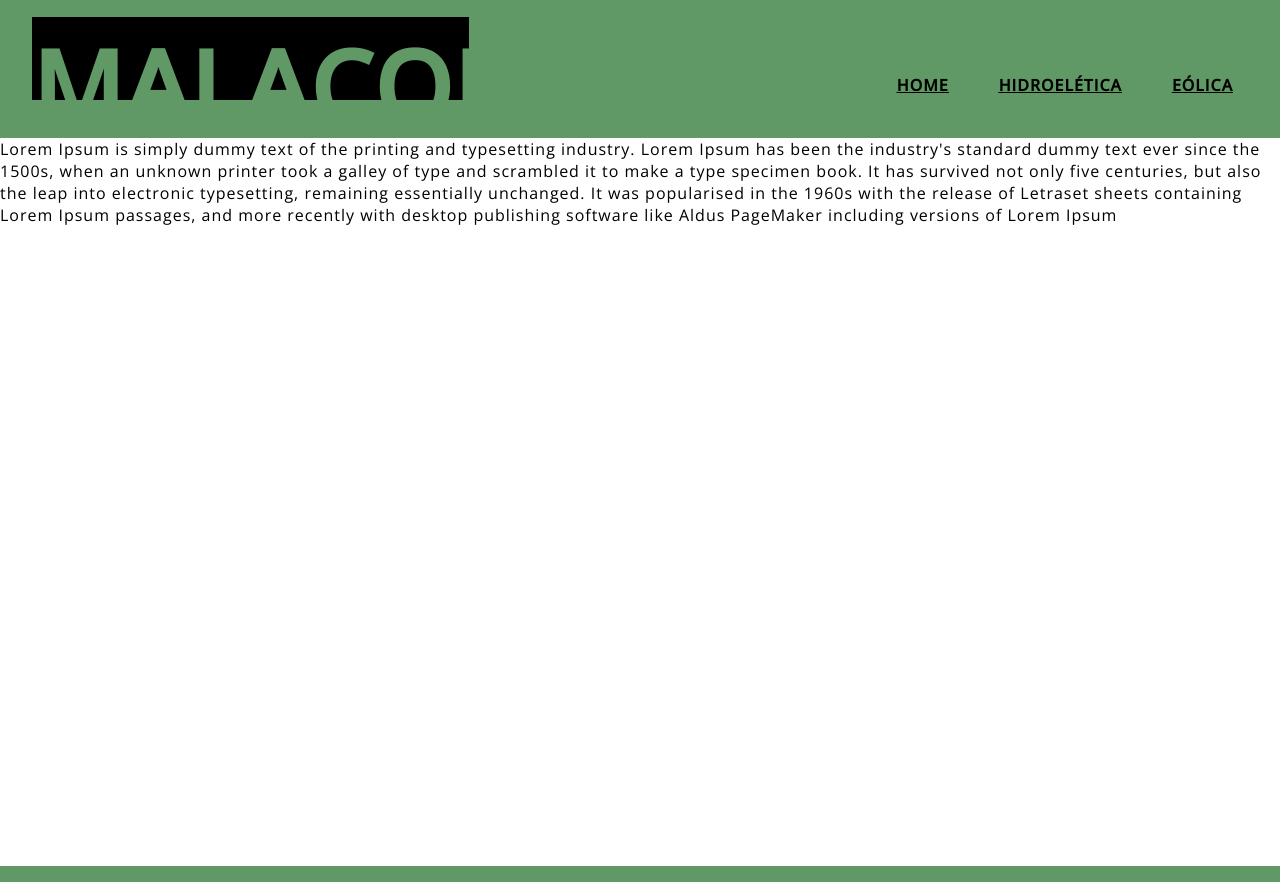
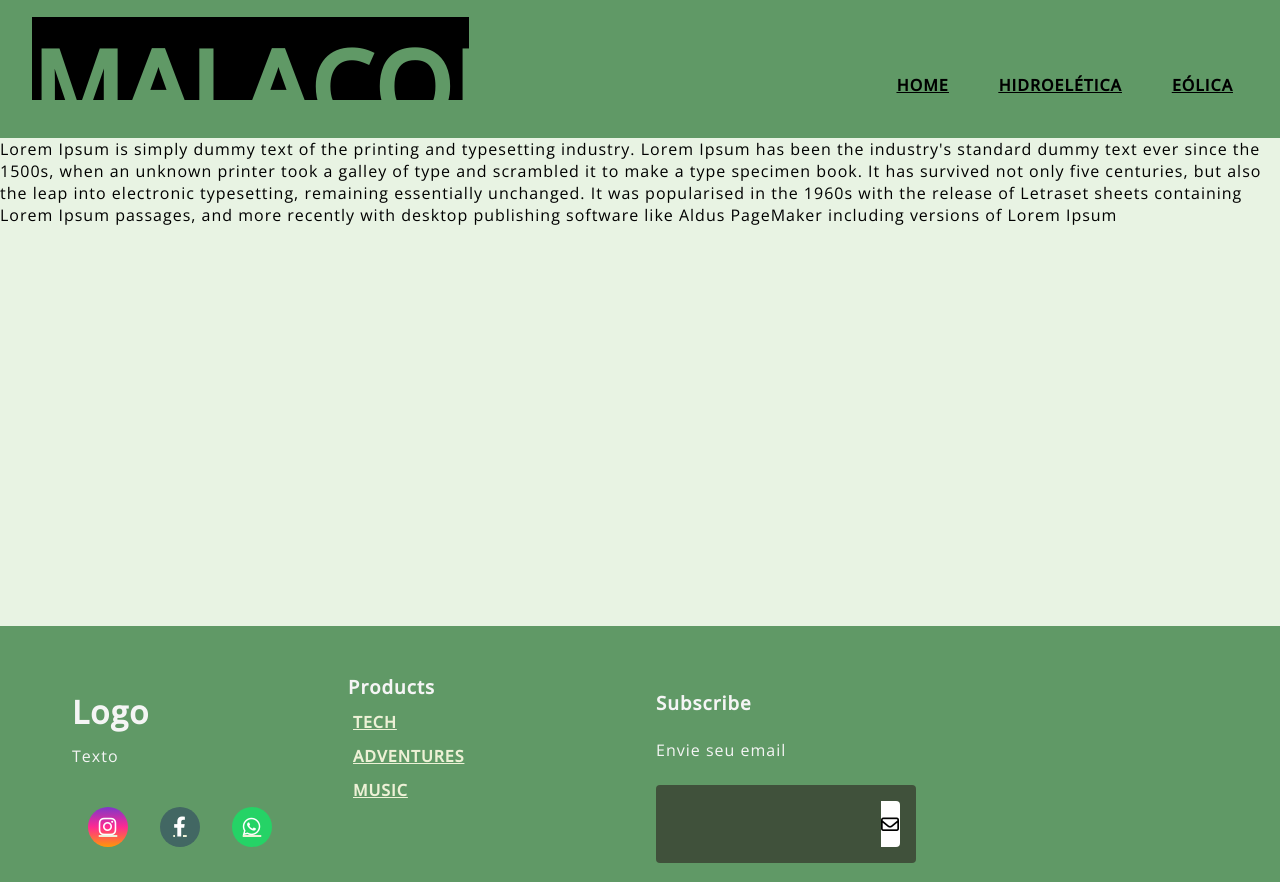
Before and after one commit to SnowSys/site-unip, a plain HTML site: page index.html in a window 1280 px wide. Shown: the top 882 px of the page. Drawn offline with nearby package versions, Linux system fonts and the light colour scheme; grey boxes are pictures that could not be loaded; a web font is replaced by a local one.

Commit message:
Correções do footer
Correção do tamanho do footer e do background-color do body

```diff
--- a/estilo.css
+++ b/estilo.css
@@ -9,7 +9,7 @@
 }
 
 main{
-    height: 80vh;
+    height: 50vh;
 }
 
 /* Configuração da fonte */
@@ -248,3 +248,9 @@ footer{
     color: #EDF1D6;
 
 }
+
+body {
+    height: 100vh;
+    box-sizing: border-box;
+    background-color: #e8f3e3 ;
+}
--- a/index.html
+++ b/index.html
@@ -16,7 +16,7 @@
             </div>
             <div class="navegador">
             <ul class="menu">
-                <li class="icones-menu"><a>home</a></li>
+                <li class="icones-menu"><a>Home</a></li>
                 <li class="icones-menu"><a>Hidroelética</a></li>
                 <li class="icones-menu"><a>Eólica</a></li>
             </ul>
```
